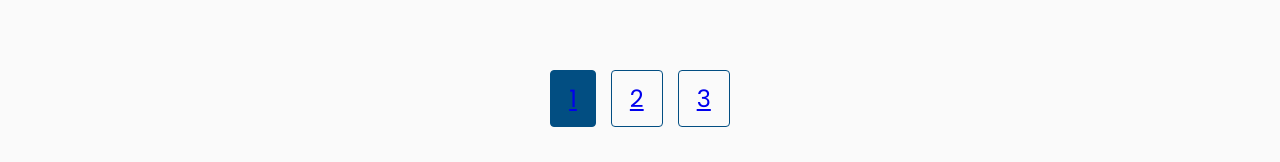
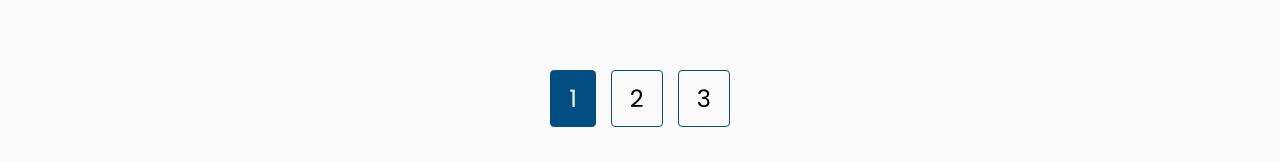
Before and after one commit to jubrealguy/shopping-app, a React (Create React App) app: page /bed in a window 1280 px wide. Shown: the part 1806-1968 px from the top of the page. Built offline with nearby package versions, Linux system fonts and the light colour scheme.

Commit message:
pagination

```diff
--- a/src/App.css
+++ b/src/App.css
@@ -442,13 +442,21 @@ a {
   font-size: 2.4rem;
 }
 
+.section__pages li a {
+  text-decoration: none;
+  color: #000000;
+}
+
 .section__pages li:not(:last-child) {
   margin-right: 1.5rem;
 }
 
 .section__pages .section__pages-1 {
+  background: #024E82;
+}
+
+.section__pages .section__pages-1 a {
   color: #ffffff;
-  background: #024E82;
 }
 
 .section__cart {
--- a/src/components/HomePage.js
+++ b/src/components/HomePage.js
@@ -1,4 +1,4 @@
-import React from "react";
+import React, { useState } from "react";
 import Chairs from "./Chairs";
 import SectionNav from "./SectionNav";
 import { Route, Routes } from 'react-router-dom';
@@ -6,12 +6,23 @@ import Bed from "./Bed";
 import { Link } from "react-router-dom";
 
 const HomePage = () => {
-    const totalPages = Math.ceil(30 / 10);
+    // const totalPages = Math.ceil(30 / 10);
+    const [activeIndex, setActiveIndex] = useState(0);
 
-    const paginationItems = [];
-    for (let i = 1; i <= totalPages; i++) {
-        paginationItems.push(<li key={i} className={`section__pages-${i}`}><Link to={`/?page=${i}`}>{i}</Link></li>);
-    }
+    const handleIndexClick = (index) => {
+        setActiveIndex(index);
+    };
+
+    // const paginationItems_ = [];
+    // for (let i = 1; i <= totalPages; i++) {
+    //     paginationItems.push(<li key={i} onClick={() => setClas(i)} className={`section__pages-${clas}`}><Link to={`/?page=${i}`}>{i}</Link></li>);
+    // }
+
+    const paginationItems = <ul className="section__pages">
+                                <li key={1} className={ activeIndex === 0 ?`section__pages-1`: ''} onClick={() => handleIndexClick(0)}><Link to={`/?page=1`}>1</Link></li>
+                                <li key={2} className={ activeIndex === 1 ?`section__pages-1`: ''} onClick={() => handleIndexClick(1)}><Link to={`/?page=2`}>2</Link></li>
+                                <li key={3} className={ activeIndex === 2 ?`section__pages-1`: ''} onClick={() => handleIndexClick(2)}><Link to={`/?page=3`}>3</Link></li>
+                            </ul>
 
     return (
         <div>
@@ -22,10 +33,7 @@ const HomePage = () => {
                     <Route path="/" element={<Chairs page={1} />} />
                     <Route path="/bed" element={<Bed />} />
                 </Routes>
-
-                <ul className="section__pages">
-                    {paginationItems}
-                </ul>
+                {paginationItems}
             </section>
         </div>
     );
```
